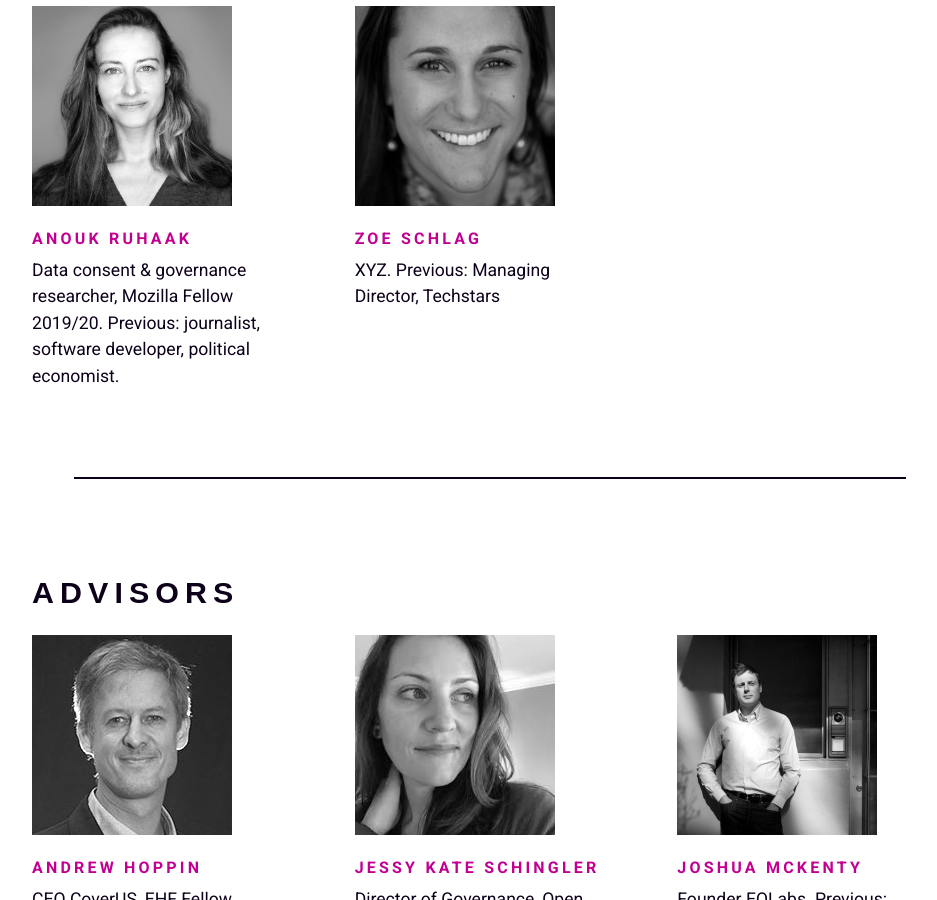
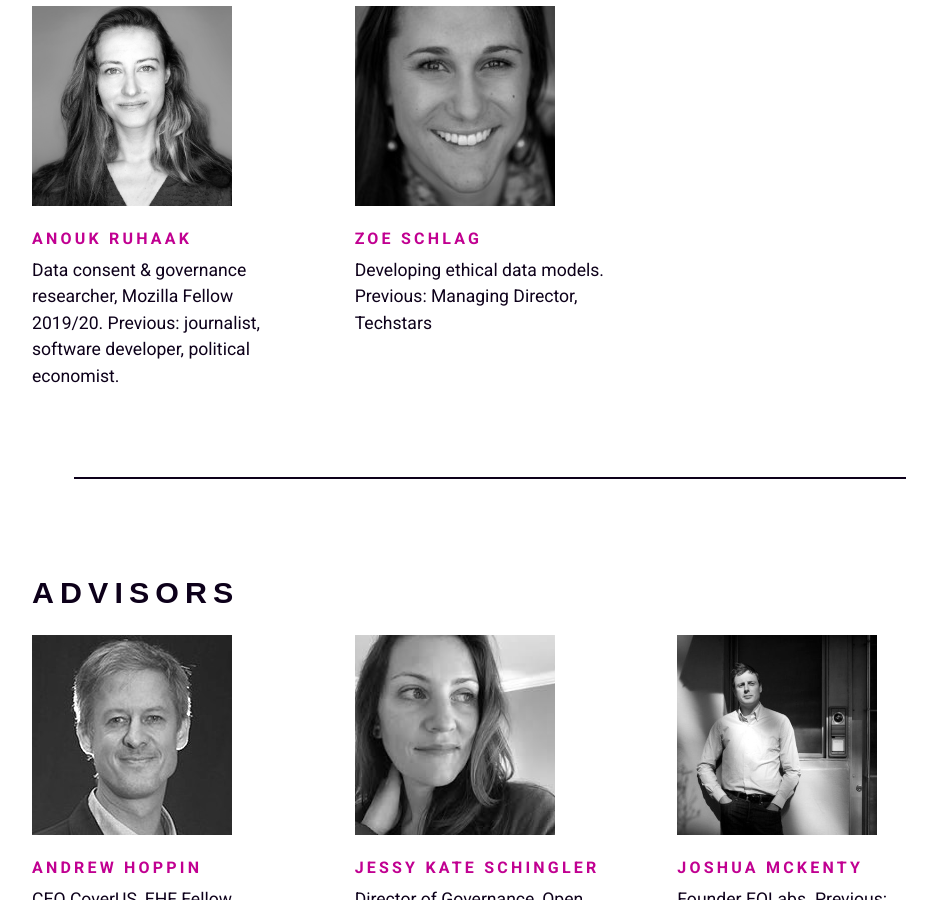
Before and after one commit to thegcdc/thegcdc.github.io, a Jekyll site: the page built from index.html, in a window 1280 px wide and 900 px high, scrolled down 2213 px. Shown: the whole window, without its empty margins (156-1093 px from the left). Built offline with Jekyll 4.4.1, drawn with Linux system fonts in a browser that asks for light colours; nearby versions of some CDN libraries; some web fonts are replaced; comment, search, counter and statistics services are not loaded.

Commit message:
update Zoe

```diff
--- a/index.html
+++ b/index.html
@@ -69,7 +69,7 @@
             <div class="sm-col sm-col-4 px3 py1">
             <img src="../image/zoe.jpg" width="200px" height="200px">
             <h4 class="responsive-h4 caps">Zoe Schlag</h4>
-            <p>XYZ. Previous: Managing Director, Techstars</p>
+            <p>Developing ethical data models. Previous: Managing Director, Techstars</p>
           </div>
       </div>
     </div>
```
